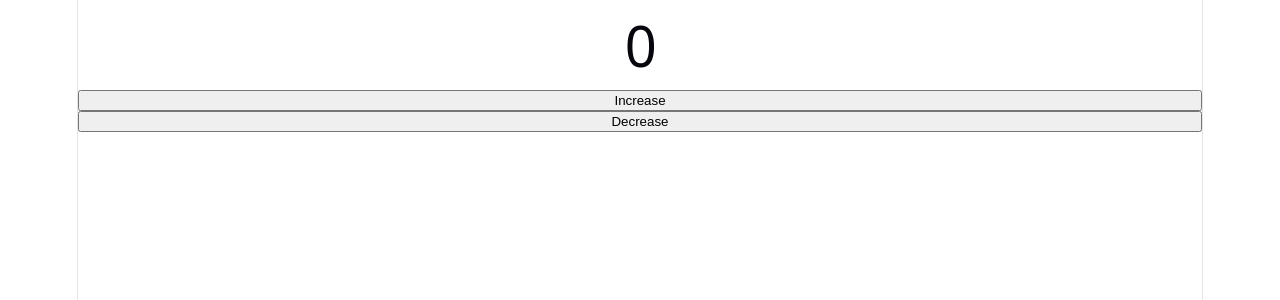
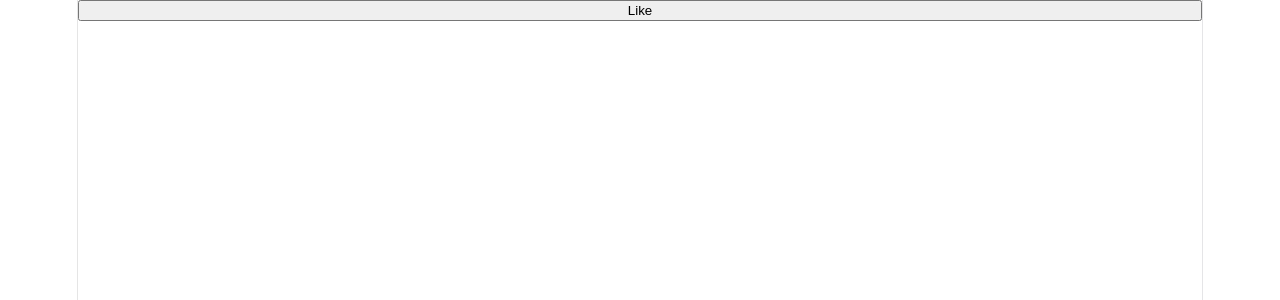
Before and after one commit to sakhlane/180-days-fullstack-challenge-27-july-2026-, a React (Vite) app in the folder React-js/Learning-ReactJs/: page / in a window 1280 px wide. Shown: the top 300 px of the page. Built offline with nearby package versions, Linux system fonts and the light colour scheme.

Commit message:
continue react js learning

```diff
--- a/React-js/Learning-ReactJs/src/App.jsx
+++ b/React-js/Learning-ReactJs/src/App.jsx
@@ -7,6 +7,8 @@ import './App.css'
 import Doctor from './Doctor.jsx'
 import Patient from "./Patient.jsx"
 import Count from "./Components/Count.jsx"
+import ShowHide from './Components/ShowHide.jsx'
+import LikeBtn from './Components/LikeBtn.jsx'
 
 function App() {
   function handleClick (){
@@ -23,7 +25,9 @@ return (
       <Patient name="Aisha" age={28} course="HTML/CSS" /> */}
 
       {/* ---------- day 2 of react js props and useState hook------ */}
-        <Count />
+        {/* <Count /> */}
+        {/* <ShowHide /> */}
+        <LikeBtn />
     </>
   )
 }
--- a/React-js/Learning-ReactJs/src/Components/Count.jsx
+++ b/React-js/Learning-ReactJs/src/Components/Count.jsx
@@ -65,18 +65,38 @@ Display the count in an <h1>
 
 // USING ARROW FUNCTION
 
-function Count() {
-  const [count, setCount] = useState(0);
+// function Count() {
+//   const [count, setCount] = useState(0);
 
-  function changeCount(val) {
-    setCount((preVal) => preVal + val);
-  }
-  return (
+//   function changeCount(val) {
+//     setCount((preVal) => preVal + val);
+//   }
+//   return (
+//     <>
+//       <h1>{count}</h1>
+//       <button onClick= {()=>changeCount (1)} className="increaseBtn">Increase</button>
+//       <button onClick={()=>changeCount (-1)} className="decreaseBtn">Decrease</button>
+//     </>
+//   );
+// }
+// export default Count;
+
+
+function Count(){
+const  [count ,setCount] = useState(0)
+
+      function handleChange(val){
+
+        setCount((preVal)=> preVal + val )
+      }
+
+  return(
     <>
       <h1>{count}</h1>
-      <button onClick= {()=>changeCount (1)} className="increaseBtn">Increase</button>
-      <button onClick={()=>changeCount (-1)} className="decreaseBtn">Decrease</button>
+      <button className="increseBtn" onClick={()=>handleChange(+1)}>Increse</button>
+      <button className="decreaseBtn"  onClick={()=>handleChange(-1)}>Decrease</button>
     </>
-  );
+  )
 }
+
 export default Count;
--- /dev/null
+++ b/React-js/Learning-ReactJs/src/Components/LikeBtn.jsx
@@ -0,0 +1,15 @@
+import { useState } from "react";
+
+function LikeBtn(){
+        const [like ,setLike] = useState(true)
+        function changeLike(){
+            setLike(pre => !pre)
+        }
+    return (
+        <>
+            <button className="like" onClick={changeLike}>{like ? "Like" : "Liked....."}</button>
+        </>
+    )
+}
+
+export default LikeBtn;
--- /dev/null
+++ b/React-js/Learning-ReactJs/src/Components/ShowHide.jsx
@@ -0,0 +1,16 @@
+import { useState } from "react";
+
+// USING SIMPLE STYLE
+function ShowHide(){
+    const [show ,setShow] = useState(true)
+        function handleChange(){
+            // setShow((true)=>{})
+            setShow((pre) => !pre);
+        }
+    return (<>
+        <p className="para" style={{display:show ? "block" : "none"}}>Welcome To React Js </p>
+        <button className="toggle" onClick={handleChange}> {show ? "Hide Details" : "Show Details"}</button>
+    </>)
+}
+
+export default ShowHide;
```
